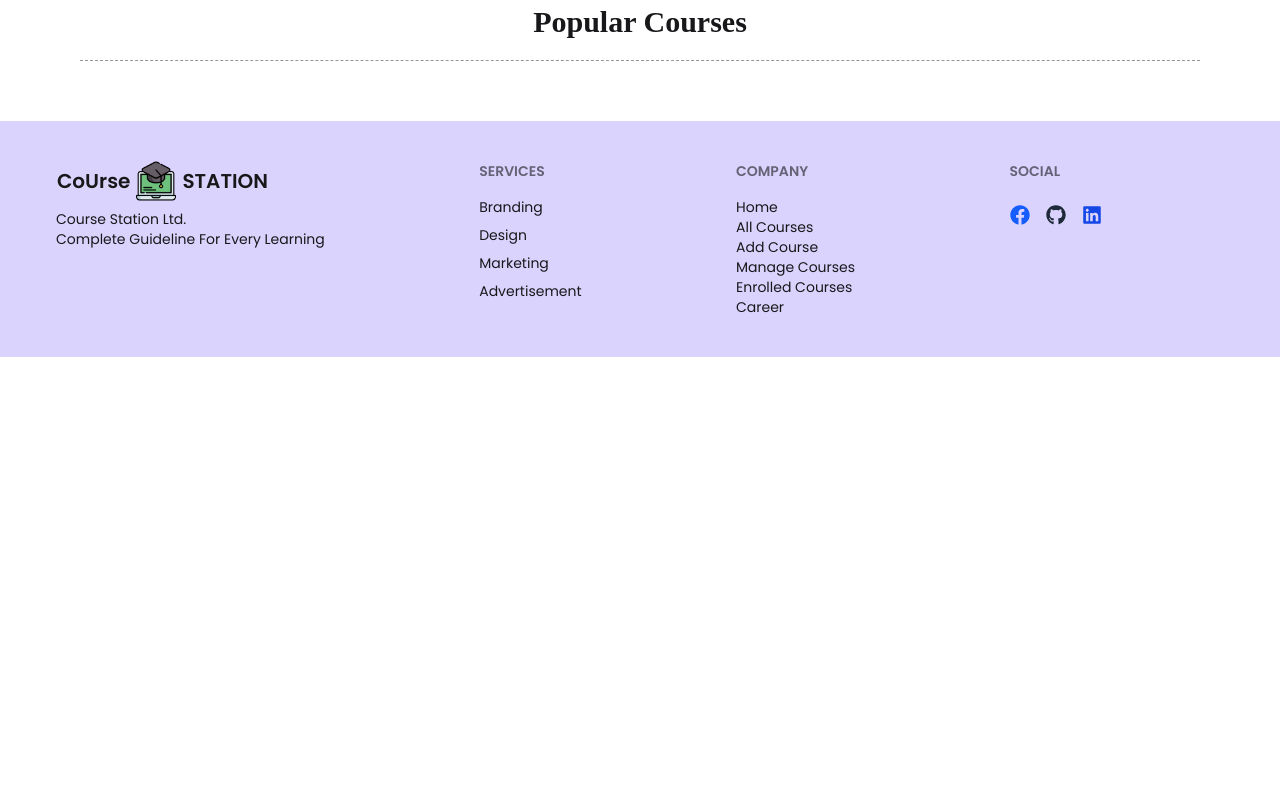
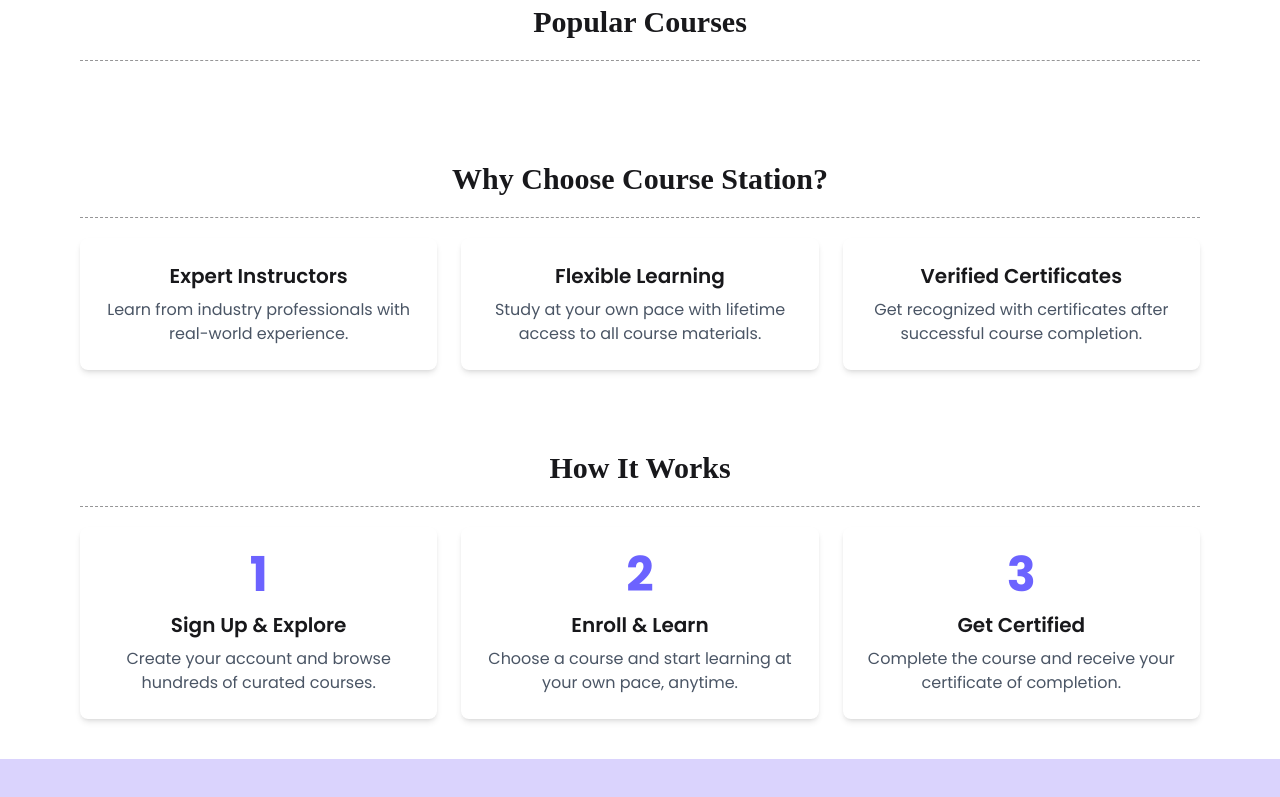
Before and after one commit to Tawfiquzzaman/course-station-web, a React (Vite) app: page / in a window 1280 px wide. Shown: the part 880-1677 px from the top of the page. Before the commit the page ends 1237 px from the top, so only its background shows below. Built offline with nearby package versions, Linux system fonts and the light colour scheme; no server answers; a web font is replaced by a local one.

Commit message:
Successfully added two static sections

```diff
--- a/package.json
+++ b/package.json
@@ -21,6 +21,7 @@
     "react-icons": "^5.5.0",
     "react-router": "^7.6.2",
     "react-slick": "^0.30.3",
+    "recharts": "^2.15.3",
     "slick-carousel": "^1.8.1",
     "sweetalert2": "^11.22.0",
     "tailwindcss": "^4.1.8"
--- a/src/Pages/Home/Home.jsx
+++ b/src/Pages/Home/Home.jsx
@@ -74,6 +74,71 @@ const Home = () => {
           {popularCourses.map(renderCourseCard)}
         </div>
       </div>
+
+      {/* Why Choose Us Section */}
+      <div className="max-w-6xl mx-auto px-4 py-10">
+        <h1 className="text-3xl text-center mb-5 font-bold eduvicfont">
+          Why Choose Course Station?
+        </h1>
+        <div className="border-b-1 opacity-45 border-dashed mb-5"></div>
+
+        <div className="grid grid-cols-1 md:grid-cols-2 lg:grid-cols-3 gap-6 text-center">
+          <div className="bg-white p-6 rounded-lg shadow-md hover:shadow-xl transition duration-300">
+            <h3 className="text-xl font-semibold mb-2">Expert Instructors</h3>
+            <p className="text-gray-600">
+              Learn from industry professionals with real-world experience.
+            </p>
+          </div>
+          <div className="bg-white p-6 rounded-lg shadow-md hover:shadow-xl transition duration-300">
+            <h3 className="text-xl font-semibold mb-2">Flexible Learning</h3>
+            <p className="text-gray-600">
+              Study at your own pace with lifetime access to all course
+              materials.
+            </p>
+          </div>
+          <div className="bg-white p-6 rounded-lg shadow-md hover:shadow-xl transition duration-300">
+            <h3 className="text-xl font-semibold mb-2">
+              Verified Certificates
+            </h3>
+            <p className="text-gray-600">
+              Get recognized with certificates after successful course
+              completion.
+            </p>
+          </div>
+        </div>
+      </div>
+
+      {/* How It Works Section */}
+      <div className="max-w-6xl mx-auto px-4 py-10">
+        <h1 className="text-3xl text-center mb-5 font-bold eduvicfont">
+          How It Works
+        </h1>
+        <div className="border-b-1 opacity-45 border-dashed mb-5"></div>
+
+        <div className="grid grid-cols-1 md:grid-cols-3 gap-6 text-center">
+          <div className="bg-white p-6 rounded-lg shadow-md hover:shadow-xl transition duration-300">
+            <div className="text-5xl mb-3 text-[#6C63FF] font-bold">1</div>
+            <h3 className="text-xl font-semibold mb-2">Sign Up & Explore</h3>
+            <p className="text-gray-600">
+              Create your account and browse hundreds of curated courses.
+            </p>
+          </div>
+          <div className="bg-white p-6 rounded-lg shadow-md hover:shadow-xl transition duration-300">
+            <div className="text-5xl mb-3 text-[#6C63FF] font-bold">2</div>
+            <h3 className="text-xl font-semibold mb-2">Enroll & Learn</h3>
+            <p className="text-gray-600">
+              Choose a course and start learning at your own pace, anytime.
+            </p>
+          </div>
+          <div className="bg-white p-6 rounded-lg shadow-md hover:shadow-xl transition duration-300">
+            <div className="text-5xl mb-3 text-[#6C63FF] font-bold">3</div>
+            <h3 className="text-xl font-semibold mb-2">Get Certified</h3>
+            <p className="text-gray-600">
+              Complete the course and receive your certificate of completion.
+            </p>
+          </div>
+        </div>
+      </div>
     </div>
   );
 };
```
Also changed, not shown: 1 other file (tests, documents, lock files or other folders).
